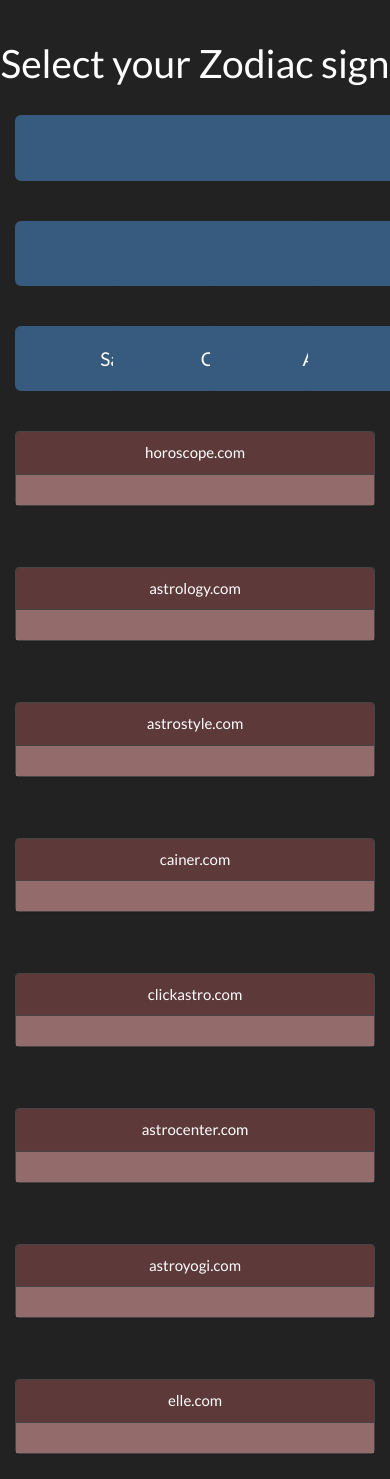
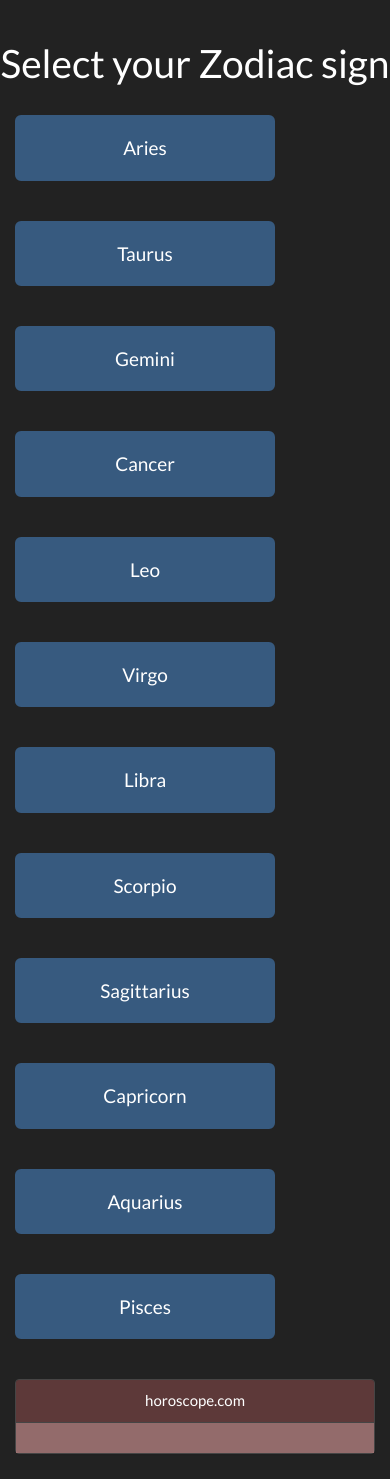
Before and after one commit to JonnyFb421/horoscope-scraper, a Flask app: page / in a window 390 px wide; the page is wider, and only the part inside the window is pictured. Shown: the part 60-1539 px from the top of that part. Before the commit the page ends 1514 px from the top of that part, so only its background shows below. Run offline with Flask 2, Linux system fonts and the light colour scheme; some libraries are stand-ins or nearby versions.

Commit message:
Mobile support for extra large buttons

```diff
--- a/horoscope_scraper/templates/index.html
+++ b/horoscope_scraper/templates/index.html
@@ -11,29 +11,29 @@
 </div>
 
 <div class="row">
-    <div id="aries" class="col-xs-3 sign">
+    <div id="aries" class="col-md-3 sign">
         <button type="button" class="btn btn-primary btn-lg huge-button">Aries</button></div>
-    <div id="taurus" class="col-xs-3 sign">
+    <div id="taurus" class="col-md-3 sign">
         <button type="button" class="btn btn-primary btn-lg huge-button">Taurus</button></div>
-    <div id="gemini" class="col-xs-3 sign">
+    <div id="gemini" class="col-md-3 sign">
         <button type="button" class="btn btn-primary btn-lg huge-button">Gemini</button></div>
-    <div id="cancer" class="col-xs-3 sign">
+    <div id="cancer" class="col-md-3 sign">
         <button type="button" class="btn btn-primary btn-lg huge-button">Cancer</button></div>
-    <div id="leo" class="col-xs-3 sign">
+    <div id="leo" class="col-md-3 sign">
         <button type="button" class="btn btn-primary btn-lg huge-button">Leo</button></div>
-    <div id="virgo" class="col-xs-3 sign">
+    <div id="virgo" class="col-md-3 sign">
         <button type="button" class="btn btn-primary btn-lg huge-button">Virgo</button></div>
-    <div id="libra" class="col-xs-3 sign">
+    <div id="libra" class="col-md-3 sign">
         <button type="button" class="btn btn-primary btn-lg huge-button">Libra</button></div>
-    <div id="scorpio" class="col-xs-3 sign">
+    <div id="scorpio" class="col-md-3 sign">
         <button type="button" class="btn btn-primary btn-lg huge-button">Scorpio</button></div>
-    <div id="sagittarius" class="col-xs-3 sign">
+    <div id="sagittarius" class="col-md-3 sign">
         <button type="button" class="btn btn-primary btn-lg huge-button">Sagittarius</button></div>
-    <div id="capricorn" class="col-xs-3 sign">
+    <div id="capricorn" class="col-md-3 sign">
         <button type="button" class="btn btn-primary btn-lg huge-button">Capricorn</button></div>
-    <div id="aquarius" class="col-xs-3 sign">
+    <div id="aquarius" class="col-md-3 sign">
         <button type="button" class="btn btn-primary btn-lg huge-button">Aquarius</button></div>
-    <div id="pisces" class="col-xs-3 sign">
+    <div id="pisces" class="col-md-3 sign">
         <button type="button" class="btn btn-primary btn-lg huge-button">Pisces</button></div>
     </div>
 
```
